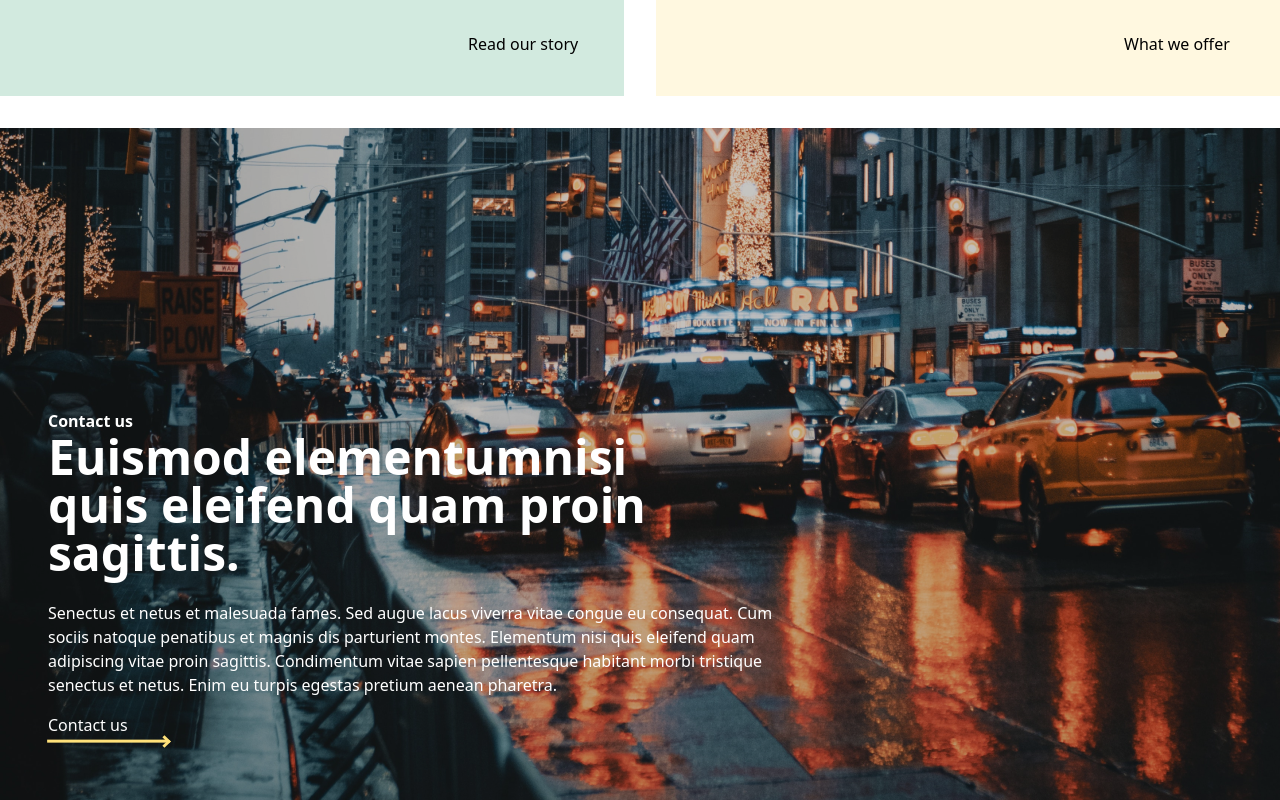
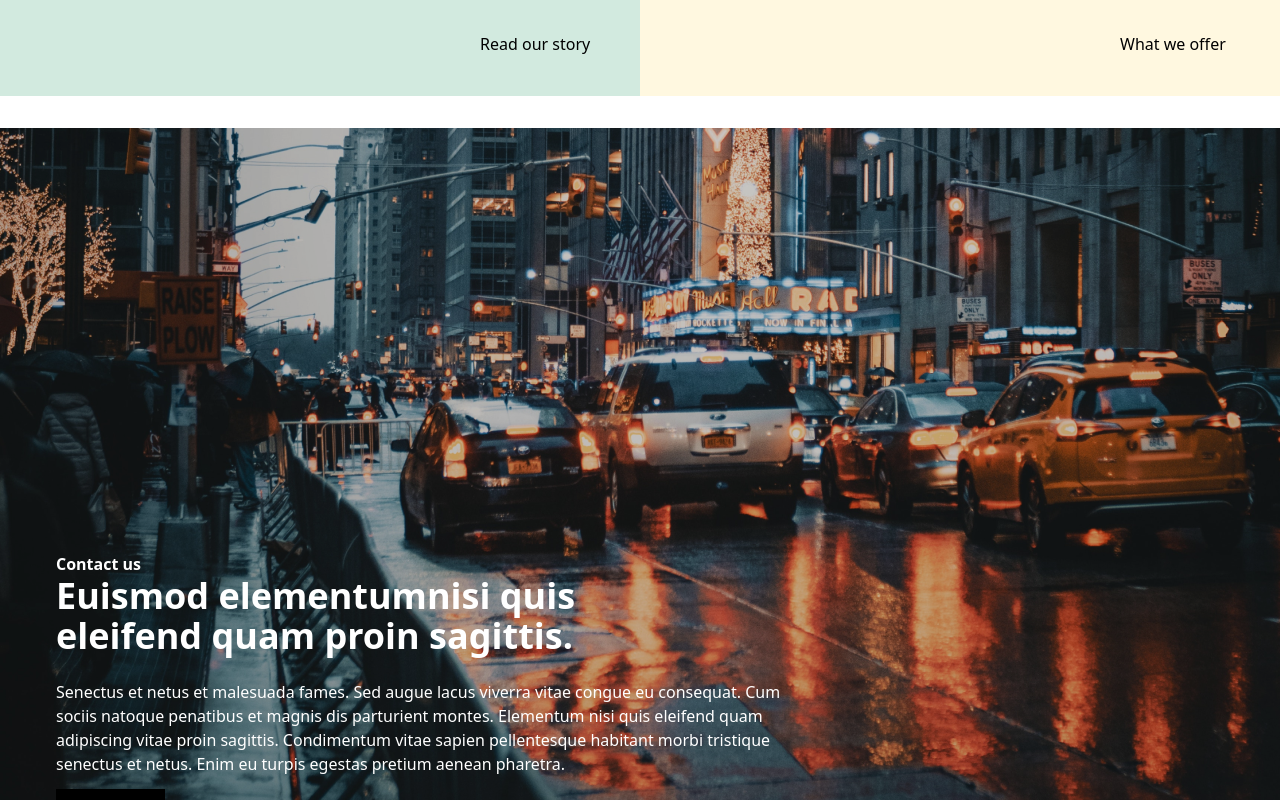
Before and after one commit to OliverCvetkoski/creative-labs, a Nuxt app: page / in a window 1280 px wide. Shown: the part 1120-1920 px from the top of the page. Built offline with nearby package versions, Linux system fonts and the light colour scheme.

Commit message:
fixing tailwind css

```diff
--- a/app.vue
+++ b/app.vue
@@ -2,7 +2,6 @@
   <AboutPage />
   <div class="grid lg:grid-cols-2">
     <Card
-      class="lg:mr-4"
       style="background-color: hsla(152, 37%, 72%, 0.46)"
       title="About us"
       subtitle="Pharetra massa massa ultri."
@@ -10,7 +9,6 @@
       link="Read our story"
     />
     <Card
-      class="lg:ml-4 mb-8"
       style="background-color: hsla(46, 100%, 74%, 0.23)"
       title="Our offer"
       subtitle="Convallis a cras semper au."
--- a/components/ContactUsContainer.vue
+++ b/components/ContactUsContainer.vue
@@ -1,8 +1,8 @@
 <template>
-  <div class="bgImage h-screen text-white bg-no-repeat bg-cover pb-32 relative">
-    <div class="ml-8 lg:ml-12 top-1/4 lg:top-45 relative">
+  <div class="bgImage w-full text-white relative">
+    <div class="absolute bottom-14 left-14">
       <h5 class="font-bold">Contact us</h5>
-      <h2 class="text-4xl font-bold lg:text-5xl w-10/12 lg:w-2/4">
+      <h2 class="text-3xl font-bold lg:text-4xl w-10/12 lg:w-2/4">
         Euismod elementumnisi quis eleifend quam proin sagittis.
       </h2>
       <br />
@@ -15,10 +15,9 @@
         pharetra.
       </p>
       <br />
-      <a href="" class="relative -top-2"
-        >Contact us
-        <HelpersCssArrowYellow />
-      </a>
+      <a href="" class="font-bold bg-black text-white p-3 cursor-pointer"
+        >Contact us</a
+      >
     </div>
   </div>
 </template>
--- a/components/helpers/CssArrowYellow.vue
+++ /dev/null
@@ -1,27 +0,0 @@
-<template>
-  <div class="long-arrow-right left-28 relative"></div>
-</template>
-
-<style scoped>
-.long-arrow-right {
-  width: 9px;
-  height: 9px;
-  border-top: 3px solid #ffe17a;
-  border-left: 3px solid #ffe17a;
-}
-
-.long-arrow-right {
-  transform: rotate(135deg);
-}
-
-.long-arrow-right::after {
-  content: "";
-  display: block;
-  width: 3px;
-  height: 120px;
-  background-color: #ffe17a;
-  transform: rotate(-45deg) translate(41px, 16px);
-  left: 0;
-  top: 0;
-}
-</style>
```
